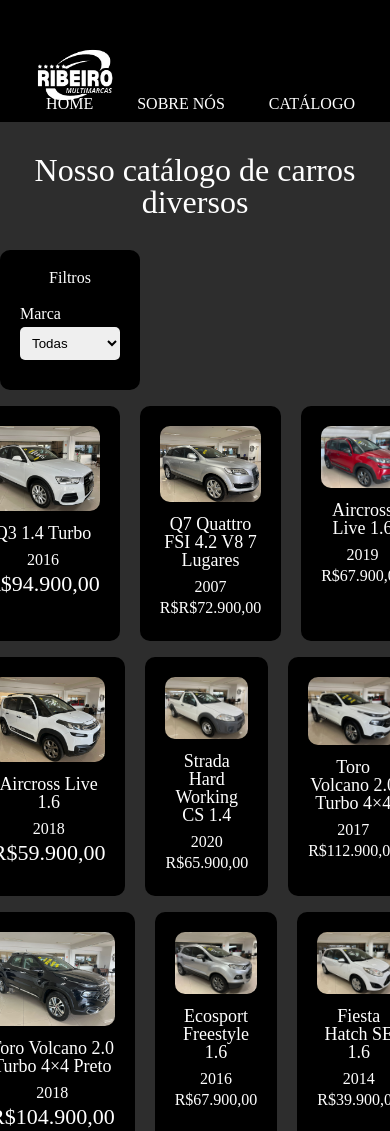
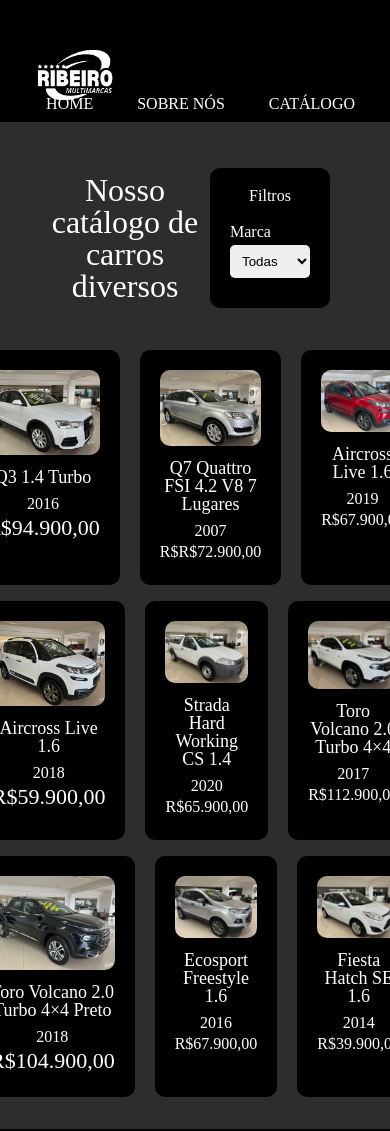
Before and after one commit to iurytre/aula-14, a plain HTML site: page catalogo.html in a window 390 px wide. Shown: the top 1131 px of the page. Drawn offline with Linux system fonts and the light colour scheme.

Commit message:
Update catalogo.css

```diff
--- a/catalogo.css
+++ b/catalogo.css
@@ -81,6 +81,7 @@ aside.filter {
     margin-right: 20px;
     width: 100px;
     height: 100px;
+
 }
 aside.filter h2 {
     color: #ffffff;
@@ -89,6 +90,7 @@ aside.filter h2 {
 }
 .filter-grup {
     margin-bottom: 15px;
+
 }
 .filter-grup label {
     color: white;
@@ -133,9 +135,6 @@ aside.filter h2 {
     margin: 5px 0;
 }
 
-.as2{
-    width: 160px;
-}
 
 
 .con3{
@@ -164,9 +163,13 @@ aside.filter h2 {
     margin: 5px 0;
 }
 
-.as3{
-    width: 160px;
+.catalogo_topo{
+    display: flex;
+    justify-content: space-around;
+    align-items: center;
+    padding-top: 20px;
 }
+
 
 
 .footer {
@@ -199,3 +202,39 @@ aside.filter h2 {
     width: 30px;
     height: 30px;
 }
+
+@media(max-width:830px){
+
+    main{
+        margin: 0 40px;
+    }
+
+    aside{
+        margin-left: 50px;
+    }
+
+    .filter-grup {
+    margin-bottom: 15px;
+}
+
+.catalogo_topo{
+    justify-content: space-between;
+}
+
+.filter-grup label {
+    color: white;
+    display: block;
+    margin-bottom: 5px;
+    width: 80px;
+}
+.filter-grup select,
+.filter-grup input {
+    width: 100%;
+    padding: 8px;
+    border-radius: 5px;
+    border: none;
+}
+.filter-grup input {
+    margin-top: 5px;
+}
+}
```
